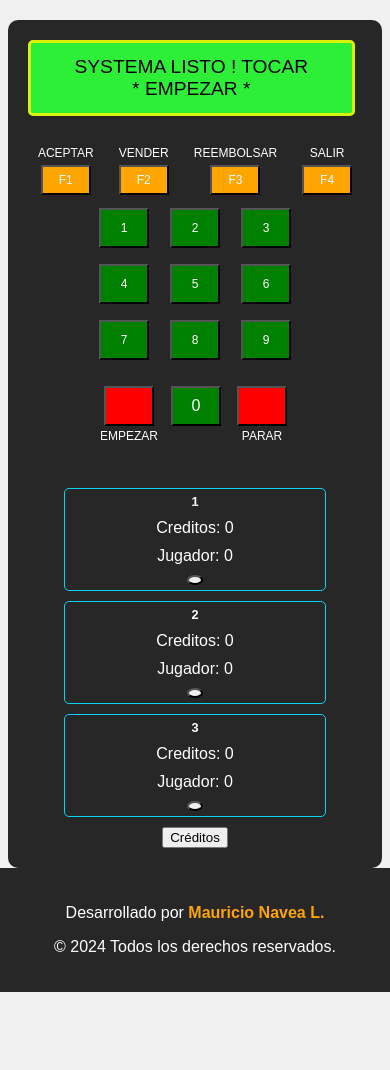
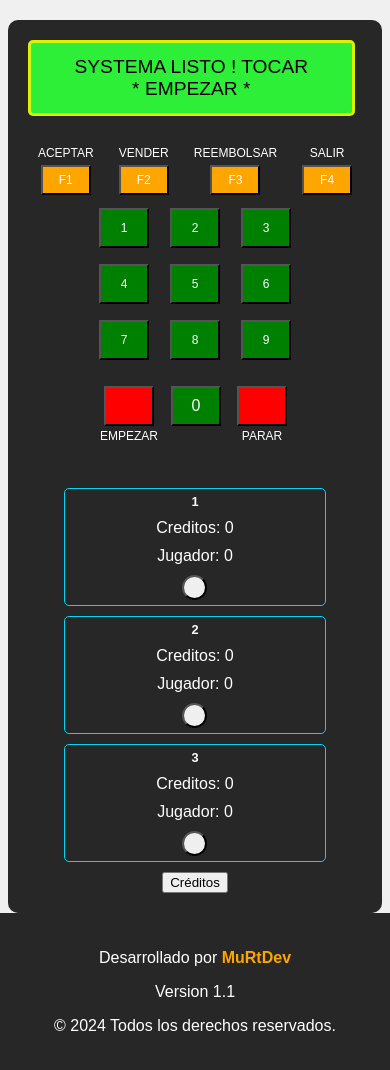
Before and after one commit to MurtDev/Sistema-de-Seguros, a plain HTML site: page index.html in a window 390 px wide. Before the commit the page ends 992 px from the top, so only its background shows below. Drawn offline with Linux system fonts and the light colour scheme.

Commit message:
actualizacion botones

```diff
--- a/index.html
+++ b/index.html
@@ -86,7 +86,8 @@
             onclick="document.getElementById('modal').classList.add('show')">Créditos</button>
     </div>
     <footer>
-        <p>Desarrollado por <strong>Mauricio Navea L.</strong></p>
+        <p>Desarrollado por <strong>MuRtDev</strong> </p>
+        <p>Version 1.1</p>
         <p>&copy; 2024 Todos los derechos reservados.</p>
     </footer>
 
@@ -94,13 +95,11 @@
     <div id="modal" class="modal">
         <div class="modal-content">
             <h2>Créditos</h2>
-            <p>Esta aplicación fue desarrollada con fines didácticos para demostrar principios de programación y diseño web.</p>
-            <p>Su propósito es educativo y no debe considerarse como un producto comercial. Los contenidos y funcionalidades
-            presentados en esta aplicación están diseñados para facilitar el aprendizaje y la comprensión de
-            conceptos clave en desarrollo de software, interacción con el usuario.</p>
+            <p>Esta aplicación fue construida con fines didácticos.</p>
             <p>Desarrollada por Mauricio Navea L.</p>
             <p>Correo de contacto: <a href="mailto:navea.dev@gmail.com">navea.dev@gmail.com</a></p>
-            <p>&copy; 2024 Todos los derechos reservados.</p>
+            <p>&copy; 2024 Todos los derechos reservados. La aplicación se proporciona "tal cual" y no garantiza ningún
+                derecho o responsabilidad por su uso.</p>
             <p>Para más información sobre derechos de autor y propiedad intelectual, consulte <a
                     href="https://www.wipo.int/about-ip/en/">la Oficina Mundial de Propiedad Intelectual</a>.</p>
             <button onclick="document.getElementById('modal').classList.remove('show')">Cerrar</button>
--- a/main.js
+++ b/main.js
@@ -132,6 +132,7 @@ function createClickListener(index) {
     };
 }
 
+
 // Función para reiniciar las variables y la interfaz
 function reset() {
     currentOperation = '';
--- a/styles.css
+++ b/styles.css
@@ -184,8 +184,8 @@ body {
 #mark-button-j4,
 #mark-button-j5,
 #mark-button-j6 {
-    width: 20px;
-    height: 20px;
+    width: 30px;
+    height: 30px;
     border-radius: 50%;
     font-size: 10px;
 }
@@ -250,8 +250,8 @@ footer a:hover {
     #mark-button-j4,
     #mark-button-j5,
     #mark-button-j6 {
-        width: 15px;
-        height: 15px;
+        width: 30px;
+        height: 30px;
         font-size: 8px;
     }
 }
@@ -288,8 +288,8 @@ footer a:hover {
     #mark-button-j4,
     #mark-button-j5,
     #mark-button-j6 {
-        width: 10px;
-        height: 10px;
+        width: 25px;
+        height: 25px;
         font-size: 6px;
     }
 }
```
